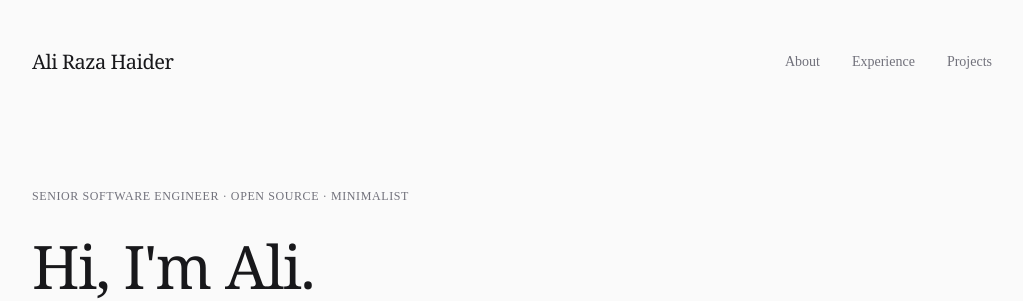
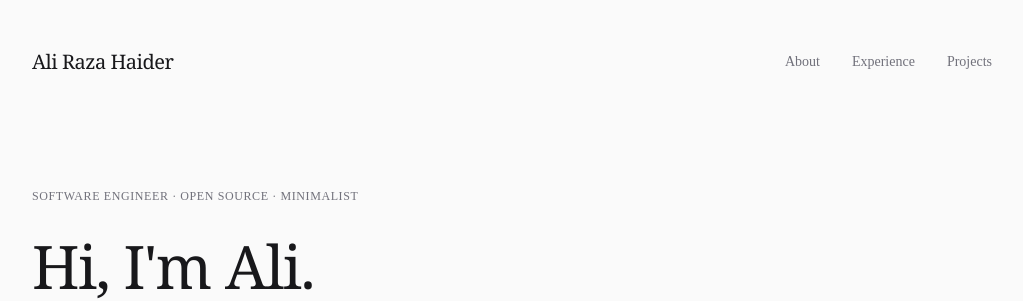
Before and after one commit to Ali-Razahaider/portfolio, a Next.js app: page / in a window 1280 px wide. Shown: the top 301 px of the page, without its empty margins (128-1151 px from the left). Built offline with nearby package versions, Linux system fonts and the light colour scheme.

Commit message:
update info

```diff
--- a/src/data/portfolio.ts
+++ b/src/data/portfolio.ts
@@ -1,8 +1,8 @@
 export const portfolioData = {
   personal: {
     name: "Ali Raza Haider",
-    role: "Senior Software Engineer",
-    tagline: "Senior Software Engineer · Open Source · Minimalist",
+    role: "Software Engineer",
+    tagline: "Software Engineer · Open Source · Minimalist",
     heroTitle: "Hi, I'm Ali.",
     bioParagraphs: [
       "I live in Lahore, Pakistan and work remotely for teams across the world. Eight years in, I have debugged production issues at odd hours, built systems that teams rely on, and helped scale high-growth startups. I love working on distributed systems, modern web architecture, and performance-critical engineering.",
```
